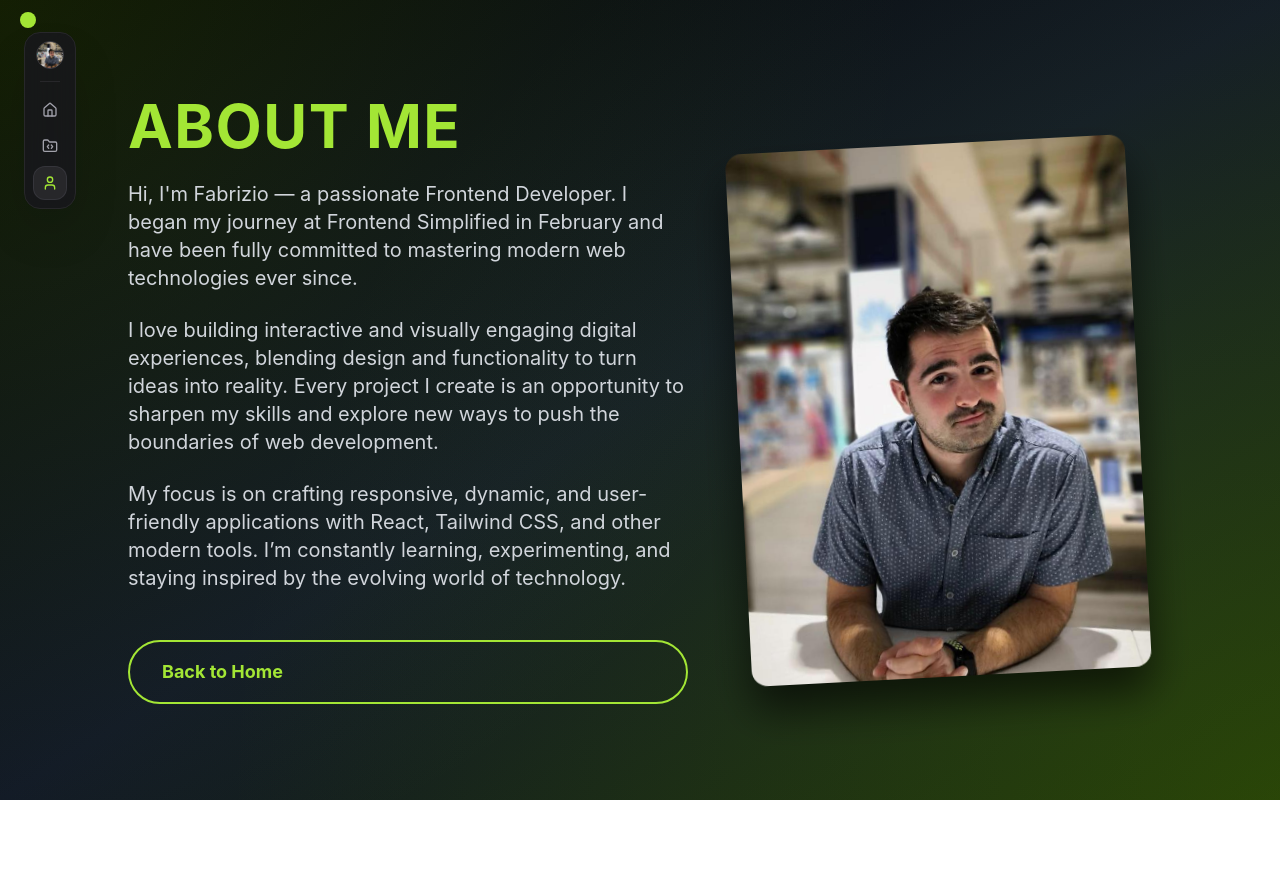
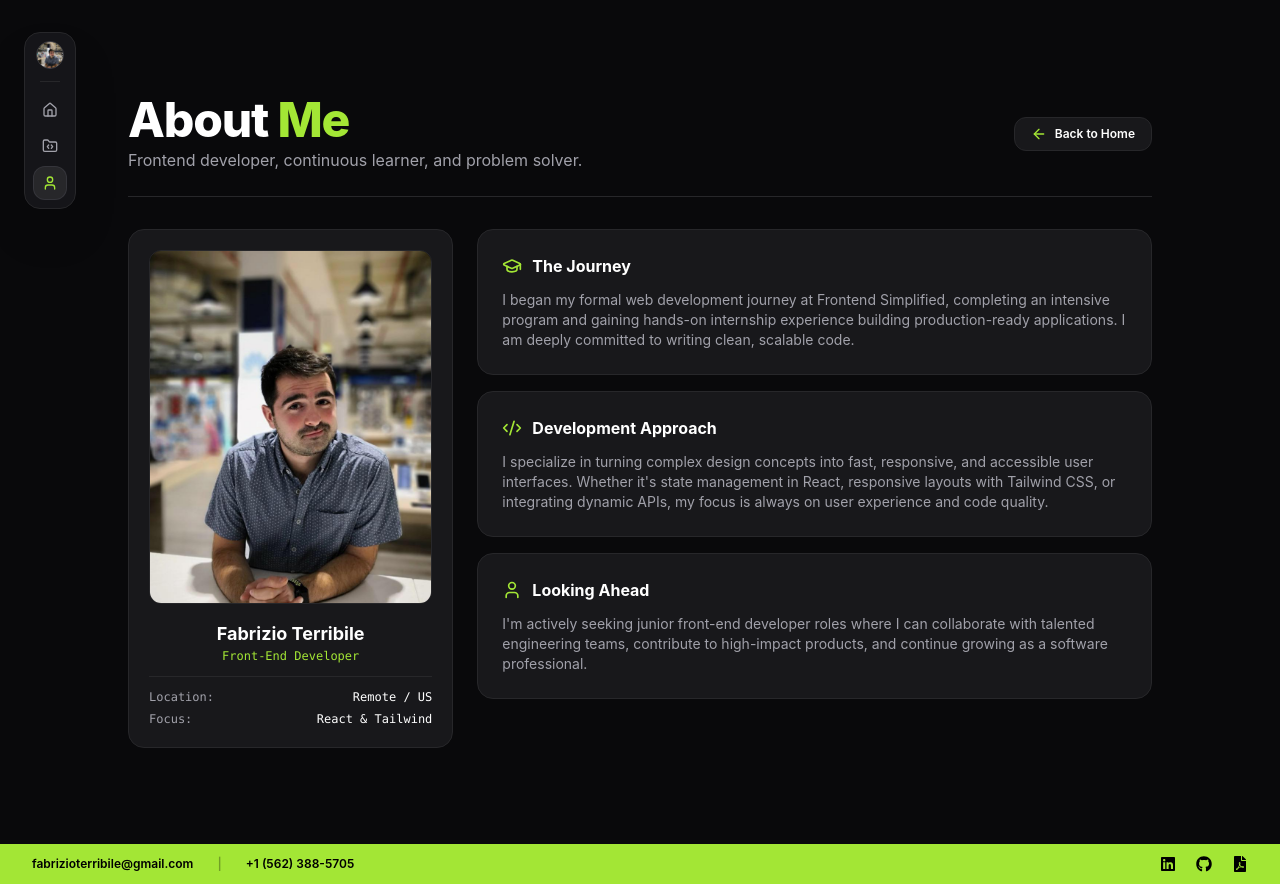
Before and after one commit to Fab785/Portfolio, a React (Create React App) app: page /#/my-story in a window 1280 px wide. Before the commit the page ends 800 px from the top, so only its background shows below. Built offline with nearby package versions, Linux system fonts and the light colour scheme.

Commit message:
resume updated

```diff
--- a/src/App.js
+++ b/src/App.js
@@ -8,6 +8,7 @@ import ContactModal from "./components/ContactModal";
 import AllProjects from "./pages/AllProjects.jsx";
 import AboutMe from "./pages/AboutMe.jsx";
 
+/* Scroll to top automatically on route change */
 function ScrollToTop() {
   const { pathname } = useLocation();
 
@@ -19,18 +20,23 @@ function ScrollToTop() {
 }
 
 function HomePage() {
-  return (
-    <>
-      <Hero />
-    </>
-  );
+  return <Hero />;
 }
 
 export default function App() {
   const [contactOpen, setContactOpen] = useState(false);
+  const location = useLocation();
+
+  const isHomePage = location.pathname === "/";
 
   return (
-    <div className="h-screen w-full bg-zinc-950 text-white flex flex-col justify-between overflow-hidden">
+    <div
+      className={`w-full bg-zinc-950 text-white flex flex-col justify-between ${
+        isHomePage
+          ? "min-h-screen overflow-y-auto md:h-screen md:overflow-hidden"
+          : "min-h-screen overflow-y-auto"
+      }`}
+    >
       <Navbar />
       <ScrollToTop />
 
--- a/src/components/Footer.jsx
+++ b/src/components/Footer.jsx
@@ -3,7 +3,7 @@ import { FaLinkedin, FaGithub, FaFilePdf } from "react-icons/fa";
 
 export default function Footer() {
   return (
-    <footer className="w-full bg-lime-400 text-black py-3 px-8 flex flex-col md:flex-row items-center justify-between gap-4 text-xs font-semibold">
+    <footer className="w-full bg-lime-400 text-black pt-3 pb-20 md:py-3 px-8 flex flex-col md:flex-row items-center justify-between gap-4 text-xs font-semibold">
       {/* Contact Details */}
       <div className="flex items-center gap-6">
         <a
--- a/src/components/Navbar.jsx
+++ b/src/components/Navbar.jsx
@@ -7,15 +7,16 @@ export default function Navbar() {
   const location = useLocation();
 
   const navItems = [
-    { label: "Home", path: "/", icon: <Home className="w-4 h-4" /> },
-    { label: "Projects", path: "/projects", icon: <FolderCode className="w-4 h-4" /> },
-    { label: "About", path: "/my-story", icon: <User className="w-4 h-4" /> },
+    { label: "Home", path: "/", icon: <Home className="w-5 h-5 md:w-4 md:h-4" /> },
+    { label: "Projects", path: "/projects", icon: <FolderCode className="w-5 h-5 md:w-4 md:h-4" /> },
+    { label: "About", path: "/my-story", icon: <User className="w-5 h-5 md:w-4 md:h-4" /> },
   ];
 
   return (
-    <aside className="fixed top-8 left-6 z-50 flex flex-col items-start">
-      <div className="bg-zinc-900/90 backdrop-blur-md border border-zinc-800 p-2 rounded-2xl shadow-2xl flex flex-col items-center gap-3">
-        <Link to="/" className="flex items-center">
+    <aside className="fixed bottom-4 left-1/2 -translate-x-1/2 z-50 w-[90%] max-w-xs md:translate-x-0 md:top-8 md:left-6 md:bottom-auto md:w-auto">
+      <div className="bg-zinc-900/90 backdrop-blur-md border border-zinc-800 p-2 rounded-2xl shadow-2xl flex flex-row md:flex-col items-center justify-around md:justify-start gap-2 md:gap-3">
+        {/* Profile Image - Hidden on mobile bottom bar, visible on desktop */}
+        <Link to="/" className="hidden md:flex items-center">
           <img
             src={profileImg}
             alt="Fabrizio"
@@ -23,16 +24,18 @@ export default function Navbar() {
           />
         </Link>
 
-        <div className="w-5 h-[1px] bg-zinc-800" />
+        {/* Divider Line - Hidden on mobile */}
+        <div className="hidden md:block w-5 h-[1px] bg-zinc-800" />
 
-        <nav className="flex flex-col gap-1">
+        {/* Navigation Links */}
+        <nav className="flex flex-row md:flex-col justify-around w-full md:w-auto gap-1">
           {navItems.map((item) => {
             const isActive = location.pathname === item.path;
             return (
               <Link
                 key={item.label}
                 to={item.path}
-                className={`p-2 rounded-xl text-xs font-medium transition-all flex items-center justify-center ${
+                className={`p-2.5 md:p-2 rounded-xl text-xs font-medium transition-all flex items-center justify-center ${
                   isActive
                     ? "bg-zinc-800 text-lime-400 font-semibold border border-zinc-700/60"
                     : "text-zinc-400 hover:text-white hover:bg-zinc-800/40"
--- a/src/index.css
+++ b/src/index.css
@@ -9,13 +9,14 @@
 html, body, #root {
   margin: 0;
   padding: 0;
-  height: auto;
   min-height: 100%;
   width: 100%;
+  background-color: #09090b; /* Tailwind zinc-950 background */
 }
 
 html {
   scroll-behavior: smooth;
+  background-color: #09090b;
 }
 
 /* =========================
@@ -25,13 +26,8 @@ html {
 body {
   font-family: 'Inter', system-ui, -apple-system, BlinkMacSystemFont, 'Segoe UI',
     Roboto, 'Helvetica Neue', Arial, sans-serif;
-
   color: white;
-
-  background:
-    radial-gradient(circle at top left, rgba(132, 204, 22, 0.15), transparent 60%),
-    radial-gradient(circle at bottom right, rgba(132, 204, 22, 0.15), transparent 70%),
-    linear-gradient(to bottom right, #000000, #111827, #1a2e05);
+  background-color: #09090b;
 }
 
 /* =========================
@@ -40,11 +36,6 @@ body {
 
 body {
   overflow-x: hidden;
-}
-
-/* IMPORTANT: do NOT lock vertical scroll */
-html, body {
-  overflow-y: auto;
 }
 
 /* =========================
--- a/src/pages/AboutMe.jsx
+++ b/src/pages/AboutMe.jsx
@@ -1,98 +1,96 @@
-import React, { useState, useEffect, useRef } from "react";
+import React from "react";
 import { Link } from "react-router-dom";
+import { User, Code2, GraduationCap, ArrowLeft } from "lucide-react";
 import profileImg from "../assets/Fab.jpg";
 
 export default function AboutMe() {
-  const [cursorPos, setCursorPos] = useState({ x: 0, y: 0 });
-  const rafId = useRef(null);
-
-  useEffect(() => {
-    const onMove = (e) => {
-      const x = e.clientX;
-      const y = e.clientY;
-      if (rafId.current) cancelAnimationFrame(rafId.current);
-      rafId.current = requestAnimationFrame(() => setCursorPos({ x, y }));
-    };
-    window.addEventListener("mousemove", onMove);
-    return () => {
-      window.removeEventListener("mousemove", onMove);
-      if (rafId.current) cancelAnimationFrame(rafId.current);
-    };
-  }, []);
-
   return (
-    <section
-      className="w-full min-h-screen text-white flex flex-col justify-center items-center px-6 md:px-20 py-20 relative"
-      style={{
-        background: `
-          radial-gradient(circle at top left, rgba(132,204,22,0.15), transparent 60%),
-          radial-gradient(circle at bottom right, rgba(132,204,22,0.15), transparent 70%),
-          linear-gradient(to bottom right, #000000, #111827, #1a2e05)
-        `,
-      }}
-    >
-      {/* Lime dot cursor */}
-      <div
-        className="fixed w-4 h-4 rounded-full pointer-events-none z-[9999] bg-lime-400"
-        style={{
-            left: cursorPos.x + 28, // moves the dot 20px to the right
-            top: cursorPos.y + 20,   // moves the dot 8px down
-            transform: "translate(-50%, -50%)",
-            transition: "all 0.05s ease-out",
-          }}
-
-      />
-
-      <div className="max-w-5xl w-full flex flex-col md:flex-row justify-between items-center gap-16">
-        {/* LEFT SIDE: Text */}
-        <div className="flex-1 flex flex-col justify-center">
-          <h2 className="text-5xl md:text-6xl font-bold text-lime-400 mb-6 uppercase tracking-wide">
-            ABOUT ME
-          </h2>
-          <p className="text-gray-300 mb-6 text-lg md:text-xl leading-relaxed max-w-xl">
-            Hi, I'm Fabrizio — a passionate Frontend Developer. I began my journey at
-            Frontend Simplified in February and have been fully committed to mastering
-            modern web technologies ever since.
+    <section className="w-full min-h-screen bg-zinc-950 text-white flex flex-col justify-center items-center px-6 md:px-12 py-24 relative overflow-y-auto">
+      <div className="max-w-5xl w-full">
+        {/* Header & Back Link */}
+        <div className="flex items-center justify-between mb-8 border-b border-zinc-800 pb-6">
+          <div>
+            <h1 className="text-4xl md:text-5xl font-extrabold tracking-tight">
+              About <span className="text-lime-400">Me</span>
+            </h1>
+            <p className="text-zinc-400 text-sm md:text-base mt-1">
+              Frontend developer, continuous learner, and problem solver.
             </p>
-          <p className="text-gray-300 mb-6 text-lg md:text-xl leading-relaxed max-w-xl">
-            I love building interactive and visually engaging digital experiences,
-            blending design and functionality to turn ideas into reality. Every project I
-            create is an opportunity to sharpen my skills and explore new ways to push the
-            boundaries of web development.
-          </p>
-          <p className="text-gray-300 mb-6 text-lg md:text-xl leading-relaxed max-w-xl">
-            My focus is on crafting responsive, dynamic, and user-friendly applications
-            with React, Tailwind CSS, and other modern tools. I’m constantly learning,
-            experimenting, and staying inspired by the evolving world of technology.
-          </p>
+          </div>
           <Link
             to="/"
-            className="inline-block mt-6 px-8 py-4 border-2 border-lime-400 text-lime-400 font-bold text-lg rounded-full
-                       bg-gradient-to-r from-lime-400 to-lime-400 bg-[length:0%_100%] bg-no-repeat bg-left
-                       hover:bg-[length:100%_100%] hover:text-black
-                       transition-all duration-500 ease-out"
+            className="flex items-center gap-2 bg-zinc-900 hover:bg-zinc-800 text-white border border-zinc-800 px-4 py-2 rounded-xl text-xs font-semibold transition-all"
           >
-            Back to Home
+            <ArrowLeft className="w-4 h-4 text-lime-400" />
+            <span>Back to Home</span>
           </Link>
         </div>
 
-        {/* RIGHT SIDE: Image */}
-<div className="w-full sm:w-[300px] md:w-[400px] aspect-[3/4] flex-shrink-0">
-  <div
-    className="w-full h-full rounded-2xl overflow-hidden shadow-[0_25px_40px_rgba(0,0,0,0.6)]"
-    style={{
-      transform: "rotateZ(-3deg) rotateX(2deg)",
-      transformOrigin: "bottom right",
-    }}
-  >
+        {/* Content Grid */}
+        <div className="grid md:grid-cols-12 gap-6 items-start">
+
+          {/* Left Column: Photo & Quick Info Card */}
+          <div className="md:col-span-4 bg-zinc-900 border border-zinc-800 rounded-2xl p-5 flex flex-col items-center text-center">
+            <div className="w-full aspect-[4/5] rounded-xl overflow-hidden bg-zinc-950 border border-zinc-800 mb-4">
               <img
                 src={profileImg}
-      alt="Profile"
+                alt="Fabrizio Terribile"
                 className="w-full h-full object-cover object-[65%_center]"
               />
             </div>
+            <h3 className="text-lg font-bold text-white">Fabrizio Terribile</h3>
+            <p className="text-xs font-mono text-lime-400 mb-3">Front-End Developer</p>
+            <div className="w-full pt-3 border-t border-zinc-800 text-left text-xs text-zinc-400 space-y-1.5 font-mono">
+              <div className="flex justify-between">
+                <span>Location:</span>
+                <span className="text-white">Remote / US</span>
+              </div>
+              <div className="flex justify-between">
+                <span>Focus:</span>
+                <span className="text-white">React & Tailwind</span>
+              </div>
+            </div>
           </div>
 
+          {/* Right Column: Structured Modular Cards */}
+          <div className="md:col-span-8 flex flex-col gap-4">
+
+            {/* Card 1: Background & Journey */}
+            <div className="bg-zinc-900 border border-zinc-800 rounded-2xl p-6">
+              <div className="flex items-center gap-2.5 mb-3">
+                <GraduationCap className="w-5 h-5 text-lime-400" />
+                <h4 className="text-base font-bold text-white">The Journey</h4>
+              </div>
+              <p className="text-zinc-400 text-xs md:text-sm leading-relaxed">
+                I began my formal web development journey at Frontend Simplified, completing an intensive program and gaining hands-on internship experience building production-ready applications. I am deeply committed to writing clean, scalable code.
+              </p>
+            </div>
+
+            {/* Card 2: Philosophy & Approach */}
+            <div className="bg-zinc-900 border border-zinc-800 rounded-2xl p-6">
+              <div className="flex items-center gap-2.5 mb-3">
+                <Code2 className="w-5 h-5 text-lime-400" />
+                <h4 className="text-base font-bold text-white">Development Approach</h4>
+              </div>
+              <p className="text-zinc-400 text-xs md:text-sm leading-relaxed">
+                I specialize in turning complex design concepts into fast, responsive, and accessible user interfaces. Whether it's state management in React, responsive layouts with Tailwind CSS, or integrating dynamic APIs, my focus is always on user experience and code quality.
+              </p>
+            </div>
+
+            {/* Card 3: Looking Ahead */}
+            <div className="bg-zinc-900 border border-zinc-800 rounded-2xl p-6">
+              <div className="flex items-center gap-2.5 mb-3">
+                <User className="w-5 h-5 text-lime-400" />
+                <h4 className="text-base font-bold text-white">Looking Ahead</h4>
+              </div>
+              <p className="text-zinc-400 text-xs md:text-sm leading-relaxed">
+                I'm actively seeking junior front-end developer roles where I can collaborate with talented engineering teams, contribute to high-impact products, and continue growing as a software professional.
+              </p>
+            </div>
+
+          </div>
+
+        </div>
       </div>
     </section>
   );
```
Also changed, not shown: src/components/Hero.jsx (+9 -7 lines), 1 other file (tests, documents, lock files or other folders). Lines whose indentation alone changed are shown as unchanged.
